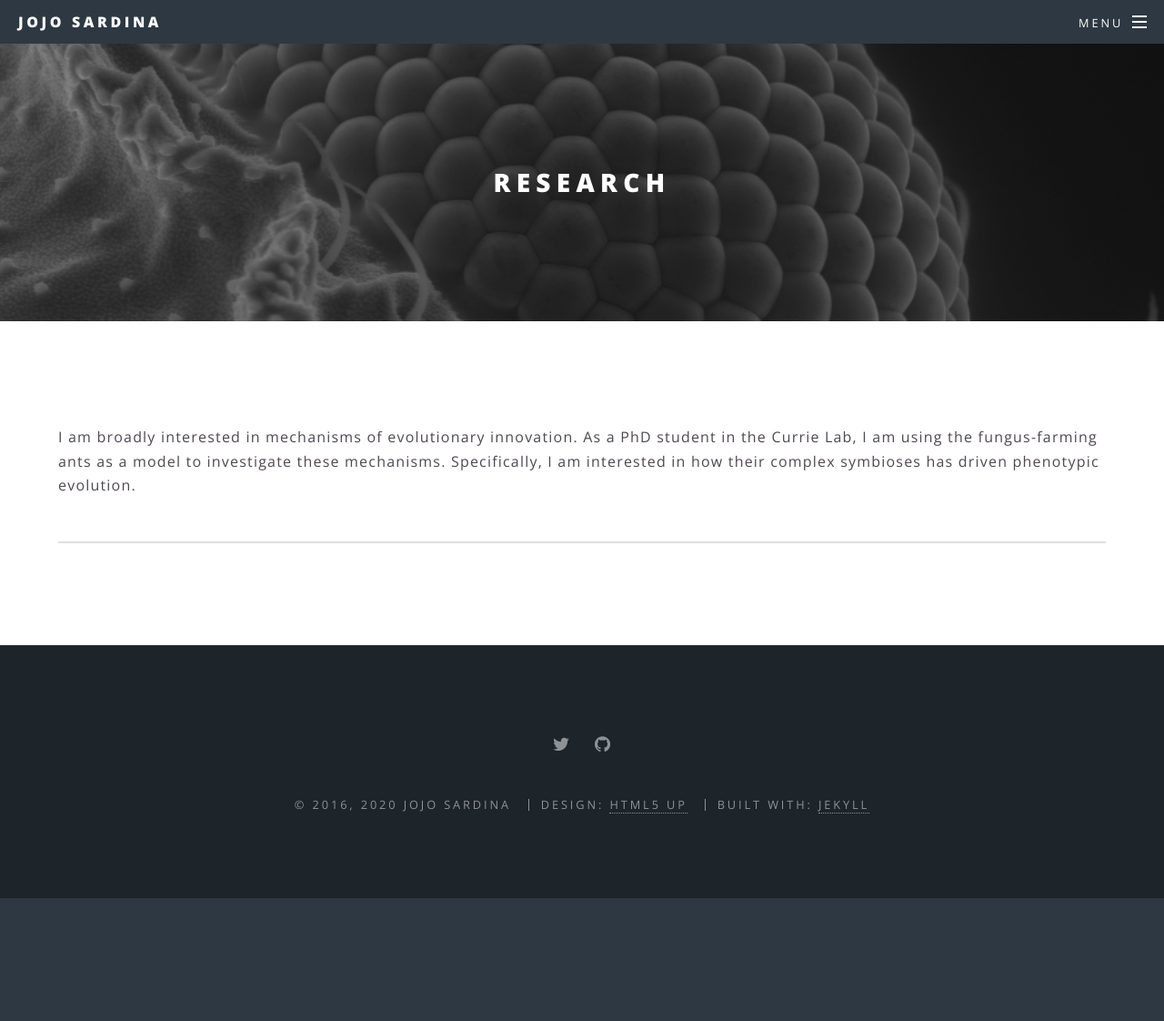
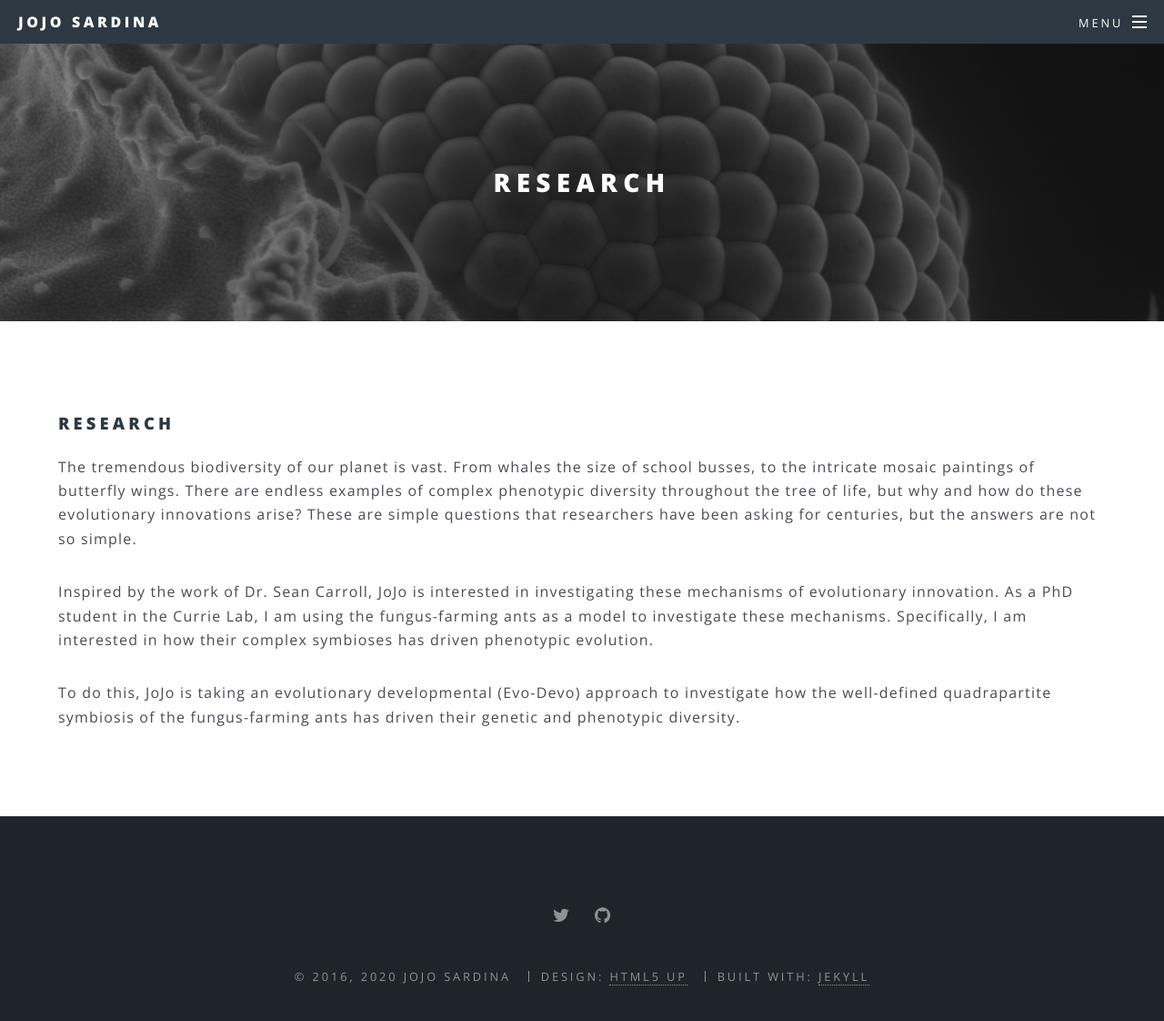
Before and after one commit to jojosardina/jojosardina.github.io, a Jekyll site: the page built from research.html, in a window 1280 px wide and 1176 px high. Shown: the top 1122 px of the window at 91% size. Built offline with Jekyll 4.4.1, drawn with Linux system fonts in a browser that asks for light colours.

Commit message:
Update research.html

```diff
--- a/research.html
+++ b/research.html
@@ -2,9 +2,15 @@
 layout: page
 title: Research
 ---
-	<h3></h3>
-	<p>I am broadly interested in mechanisms of evolutionary innovation. As a PhD student in the Currie Lab, I am using the fungus-farming ants as a model to investigate these mechanisms. Specifically, I am interested in how their complex symbioses has driven phenotypic evolution.</p>
-	<p></p>
-	<hr />
+	<h3>Research</h3>
+	<p>The tremendous biodiversity of our planet is vast.
+	From whales the size of school busses, to the intricate mosaic paintings of butterfly wings.
+	There are endless examples of complex phenotypic diversity throughout the tree of life, but why and how do these evolutionary innovations arise?
+	These are simple questions that researchers have been asking for centuries, but the answers are not so simple.
+	</p>
+	<p>Inspired by the work of Dr. Sean Carroll, JoJo is interested in investigating these mechanisms of evolutionary innovation.
+	As a PhD student in the Currie Lab, I am using the fungus-farming ants as a model to investigate these mechanisms.
+	Specifically, I am interested in how their complex symbioses has driven phenotypic evolution.</p>
+	<p>To do this, JoJo is taking an evolutionary developmental (Evo-Devo) approach to investigate how the well-defined quadrapartite symbiosis of the fungus-farming ants has driven their genetic and phenotypic diversity.</p>
 	<h4></h4>
 	<p></p>
```
